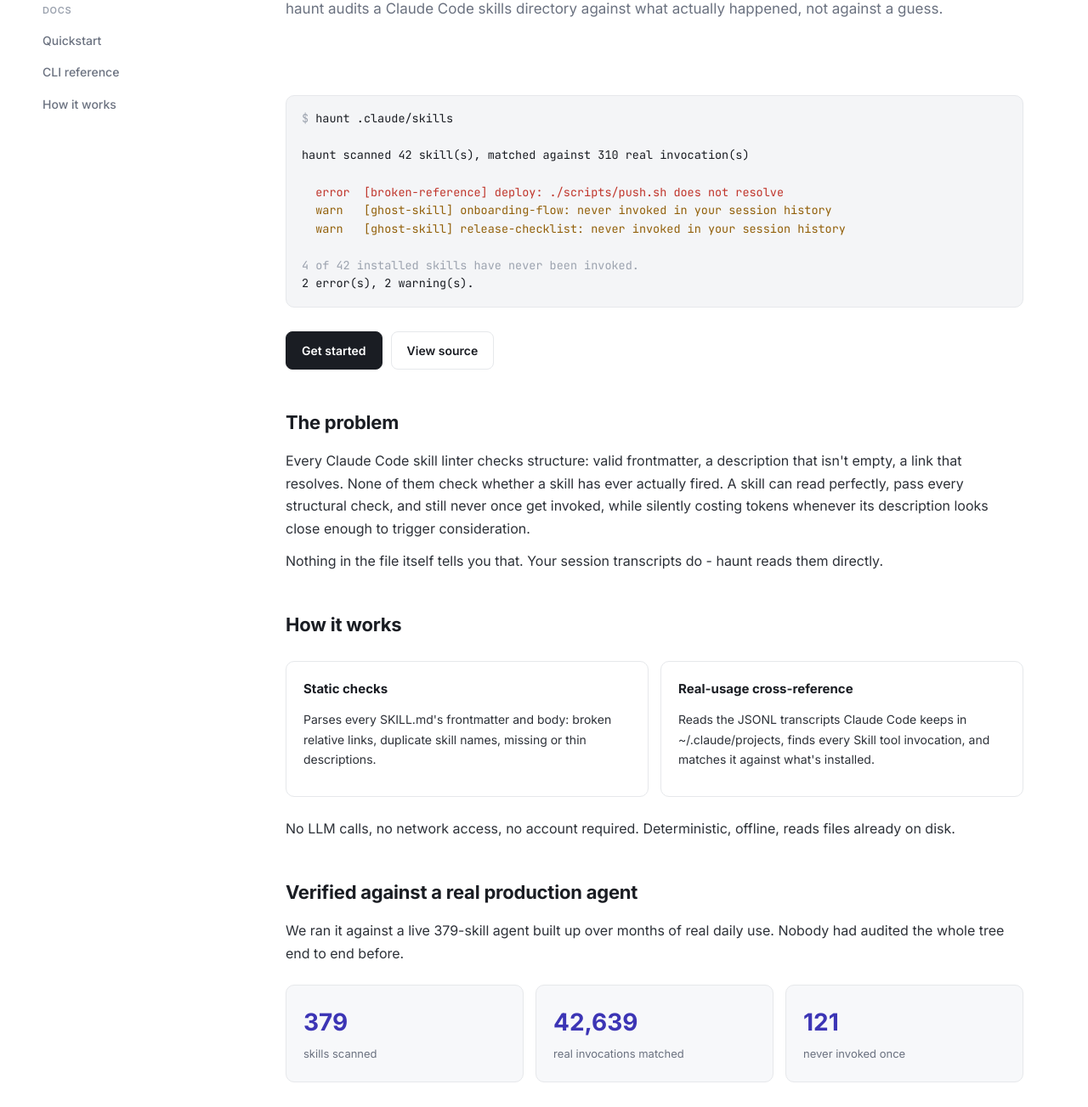
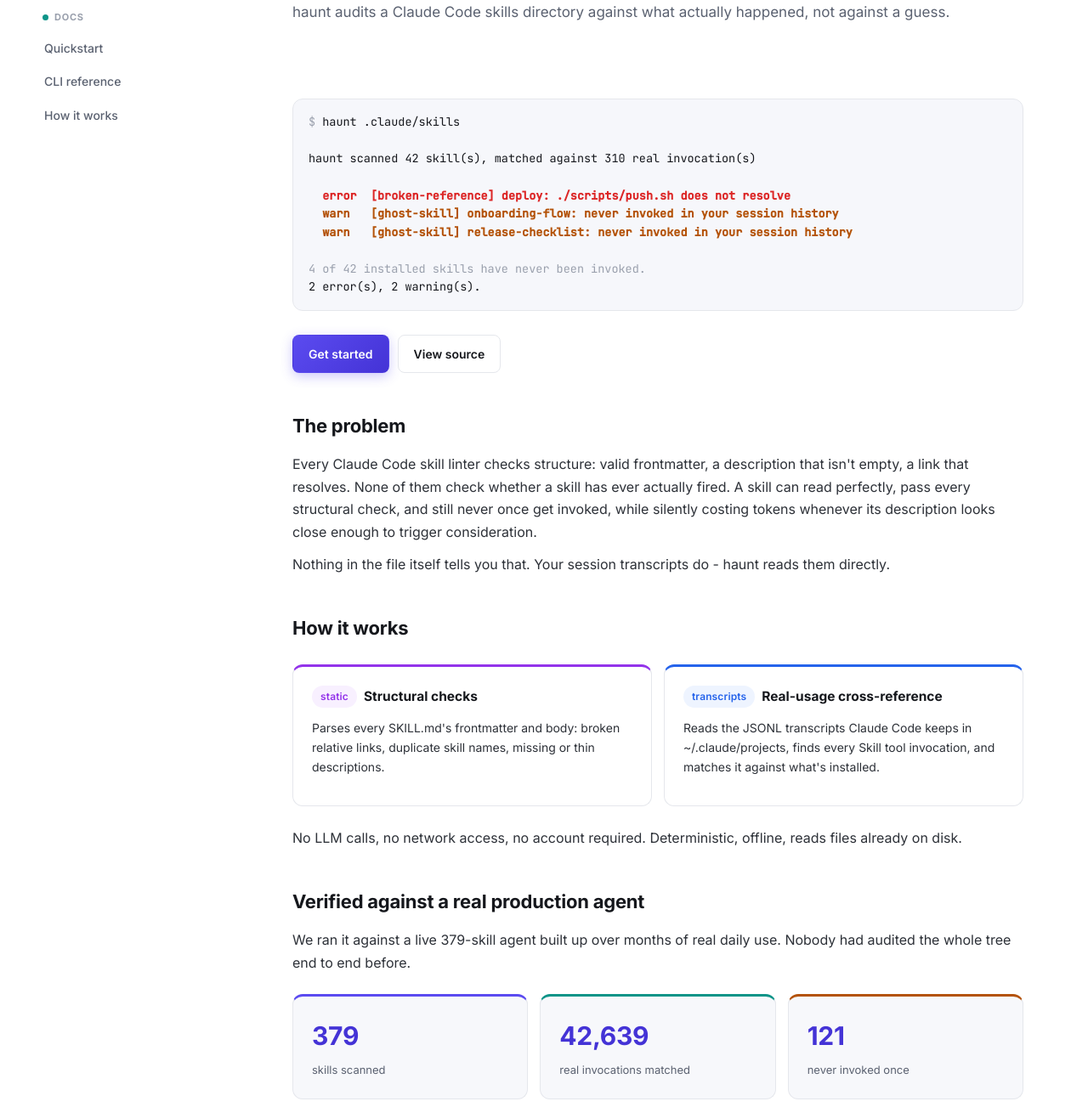
Before and after one commit to DavesarXKhushal/haunt, a plain HTML site: page site/index.html in a window 1280 px wide. Shown: the part 172-1475 px from the top of the page at 85% size. Drawn offline with Linux system fonts and the light colour scheme.

Commit message:
docs: richer color system, badges, gradient accents

```diff
--- a/site/index.html
+++ b/site/index.html
@@ -15,12 +15,13 @@
   </div>
 </div>
 <div class="layout">
-  <nav class="sidebar"><div class="group"><div class="group-label">Overview</div><a class="link active" href="index.html">Introduction</a></div><div class="group"><div class="group-label">Docs</div><a class="link" href="docs/quickstart.html">Quickstart</a><a class="link" href="docs/cli-reference.html">CLI reference</a><a class="link" href="docs/how-it-works.html">How it works</a></div></nav>
+  <nav class="sidebar"><div class="group"><div class="group-label"><span class="dot" style="background:var(--accent)"></span>Overview</div><a class="link active" href="index.html">Introduction</a></div><div class="group"><div class="group-label"><span class="dot" style="background:var(--teal)"></span>Docs</div><a class="link" href="docs/quickstart.html">Quickstart</a><a class="link" href="docs/cli-reference.html">CLI reference</a><a class="link" href="docs/how-it-works.html">How it works</a></div></nav>
   <main class="content">
     <h1>Find the skills haunting your context window</h1>
     <p class="subtitle">haunt audits a Claude Code skills directory against what actually happened, not against a guess.</p>
 
 <div class="hero">
+<div class="hero-glow"></div>
 <pre><span class="term-line-dim">$</span> haunt .claude/skills
 
 haunt scanned 42 skill(s), matched against 310 real invocation(s)
@@ -45,11 +46,11 @@ haunt scanned 42 skill(s), matched against 310 real invocation(s)
 <h2>How it works</h2>
 <div class="card-row">
   <div class="card">
-    <h4>Static checks</h4>
+    <h4><span class="badge badge-static">static</span> Structural checks</h4>
     <p>Parses every SKILL.md's frontmatter and body: broken relative links, duplicate skill names, missing or thin descriptions.</p>
   </div>
-  <div class="card">
-    <h4>Real-usage cross-reference</h4>
+  <div class="card blue">
+    <h4><span class="badge badge-transcripts">transcripts</span> Real-usage cross-reference</h4>
     <p>Reads the JSONL transcripts Claude Code keeps in ~/.claude/projects, finds every Skill tool invocation, and matches it against what's installed.</p>
   </div>
 </div>
@@ -59,12 +60,12 @@ haunt scanned 42 skill(s), matched against 310 real invocation(s)
 <p>We ran it against a live 379-skill agent built up over months of real daily use. Nobody had audited the whole tree end to end before.</p>
 <div class="grid-cards">
   <div class="stat-card"><span class="num">379</span><span class="label">skills scanned</span></div>
-  <div class="stat-card"><span class="num">42,639</span><span class="label">real invocations matched</span></div>
-  <div class="stat-card"><span class="num">121</span><span class="label">never invoked once</span></div>
+  <div class="stat-card alt"><span class="num">42,639</span><span class="label">real invocations matched</span></div>
+  <div class="stat-card warn"><span class="num">121</span><span class="label">never invoked once</span></div>
 </div>
 <p>One skill accounted for over 33,000 of those invocations by itself. The same run caught 10 broken file references and 24 descriptions too thin for an agent to route on.</p>
 
-    <footer class="page-footer">github.com/DavesarXKhushal/haunt</footer>
+    <footer class="page-footer"><a href="https://github.com/DavesarXKhushal/haunt">GitHub</a></footer>
   </main>
 </div>
 </body>
--- a/site/styles.css
+++ b/site/styles.css
@@ -2,21 +2,30 @@
 
 :root {
   --bg: #ffffff;
-  --bg-subtle: #f7f8fa;
-  --bg-code: #f4f5f7;
-  --border: #e6e8eb;
-  --text: #1a1d23;
-  --text-dim: #6b7280;
-  --text-faint: #9ca3af;
-  --accent: #4f46e5;
-  --accent-dark: #3c35b5;
-  --accent-soft: #eef0ff;
-  --red: #c0352b;
-  --red-soft: #fdecea;
-  --yellow: #92600a;
-  --yellow-soft: #fef6e7;
-  --radius: 10px;
-  --sidebar-w: 260px;
+  --bg-subtle: #f7f8fb;
+  --bg-code: #f6f7fb;
+  --border: #e5e7ec;
+  --text: #15171c;
+  --text-dim: #5b6271;
+  --text-faint: #9aa0ad;
+  --accent: #5b4bf0;
+  --accent-dark: #4433d6;
+  --accent-bright: #7c6cff;
+  --accent-soft: #efecff;
+  --teal: #0d9488;
+  --teal-soft: #e8f8f5;
+  --red: #dc2626;
+  --red-soft: #fef2f2;
+  --yellow: #b45309;
+  --yellow-soft: #fff7e6;
+  --green: #059669;
+  --green-soft: #ecfdf5;
+  --blue: #2563eb;
+  --blue-soft: #eef4ff;
+  --purple: #9333ea;
+  --purple-soft: #f8f0ff;
+  --radius: 12px;
+  --sidebar-w: 268px;
 }
 
 * { box-sizing: border-box; }
@@ -65,13 +74,13 @@ pre code { background: none; border: none; padding: 0; color: var(--text); }
 .topbar {
   position: fixed;
   top: 0; left: 0; right: 0;
-  height: 56px;
+  height: 60px;
   display: flex;
   align-items: center;
   justify-content: space-between;
-  padding: 0 24px;
-  background: rgba(255,255,255,0.92);
-  backdrop-filter: blur(8px);
+  padding: 0 28px;
+  background: rgba(255,255,255,0.88);
+  backdrop-filter: blur(10px);
   border-bottom: 1px solid var(--border);
   z-index: 20;
 }
@@ -81,57 +90,68 @@ pre code { background: none; border: none; padding: 0; color: var(--text); }
   align-items: center;
   gap: 10px;
   font-weight: 700;
-  font-size: 15px;
+  font-size: 15.5px;
   color: var(--text);
 }
 
 .topbar-brand .mark {
-  width: 20px; height: 20px;
-  border-radius: 5px;
-  background: linear-gradient(135deg, var(--accent), #8b85f0);
+  width: 24px; height: 24px;
+  border-radius: 7px;
+  background: linear-gradient(135deg, var(--accent-bright), var(--teal));
   display: inline-block;
+  box-shadow: 0 2px 10px rgba(91,75,240,0.35);
 }
 
 .topbar-right { display: flex; align-items: center; gap: 18px; font-size: 14px; }
-.topbar-right a { color: var(--text-dim); }
+.topbar-right a { color: var(--text-dim); font-weight: 500; }
 .topbar-right a:hover { color: var(--text); text-decoration: none; }
-.topbar-right a.gh { display: flex; align-items: center; gap: 6px; border: 1px solid var(--border); border-radius: 6px; padding: 5px 12px; color: var(--text); }
-.topbar-right a.gh:hover { background: var(--bg-subtle); text-decoration: none; }
+.topbar-right a.gh { display: flex; align-items: center; gap: 6px; border: 1px solid var(--border); border-radius: 7px; padding: 6px 14px; color: var(--text); background: var(--bg-subtle); }
+.topbar-right a.gh:hover { background: var(--accent-soft); border-color: var(--accent-bright); text-decoration: none; }
 
-.layout { display: flex; padding-top: 56px; max-width: 1240px; margin: 0 auto; }
+.layout { display: flex; padding-top: 60px; max-width: 1240px; margin: 0 auto; }
 
 .sidebar {
   width: var(--sidebar-w);
   flex-shrink: 0;
   padding: 32px 20px 60px;
   position: sticky;
-  top: 56px;
-  height: calc(100vh - 56px);
+  top: 60px;
+  height: calc(100vh - 60px);
   overflow-y: auto;
 }
 
-.sidebar .group { margin-bottom: 24px; }
+.sidebar .group { margin-bottom: 26px; }
 .sidebar .group-label {
+  display: flex;
+  align-items: center;
+  gap: 7px;
   font-size: 11px;
-  font-weight: 600;
+  font-weight: 700;
   text-transform: uppercase;
-  letter-spacing: 0.06em;
+  letter-spacing: 0.07em;
   color: var(--text-faint);
   padding: 0 10px;
   margin-bottom: 8px;
 }
 
+.sidebar .group-label .dot {
+  width: 7px; height: 7px;
+  border-radius: 50%;
+  display: inline-block;
+}
+
 .sidebar a {
   display: block;
-  padding: 7px 10px;
-  border-radius: 7px;
+  padding: 8px 10px;
+  border-radius: 8px;
   color: var(--text-dim);
   font-size: 14px;
   font-weight: 500;
+  border-left: 2px solid transparent;
 }
 
 .sidebar a:hover { background: var(--bg-subtle); text-decoration: none; color: var(--text); }
-.sidebar a.active { background: var(--accent-soft); color: var(--accent-dark); }
+.sidebar a.active { background: var(--accent-soft); color: var(--accent-dark); font-weight: 600; border-left: 2px solid var(--accent); }
 
 main.content {
   flex: 1;
@@ -154,15 +174,34 @@ main.content li { margin: 6px 0; }
   padding: 16px 18px;
   margin: 20px 0;
   font-size: 14.5px;
+  border-left: 3px solid var(--blue);
 }
 
-.callout.warn { background: var(--yellow-soft); border-color: #f3dca0; }
+.callout.warn { background: var(--yellow-soft); border-color: #f3dca0; border-left: 3px solid var(--yellow); }
 .callout strong { color: var(--text); }
 
+.badge {
+  display: inline-flex;
+  align-items: center;
+  gap: 5px;
+  padding: 3px 10px;
+  border-radius: 999px;
+  font-size: 12px;
+  font-weight: 600;
+  letter-spacing: 0.01em;
+}
+
+.badge-error { background: var(--red-soft); color: var(--red); }
+.badge-warn { background: var(--yellow-soft); color: var(--yellow); }
+.badge-static { background: var(--purple-soft); color: var(--purple); }
+.badge-transcripts { background: var(--blue-soft); color: var(--blue); }
+.badge-ok { background: var(--green-soft); color: var(--green); }
+
 table { width: 100%; border-collapse: collapse; font-size: 14px; margin: 16px 0 28px; }
-th, td { text-align: left; padding: 10px 14px; border-bottom: 1px solid var(--border); vertical-align: top; }
+th, td { text-align: left; padding: 11px 14px; border-bottom: 1px solid var(--border); vertical-align: top; }
 th { color: var(--text-dim); font-weight: 600; font-size: 12.5px; text-transform: uppercase; letter-spacing: 0.04em; background: var(--bg-subtle); }
 tr:last-child td { border-bottom: none; }
+tr:hover td { background: var(--bg-subtle); }
 
 .grid-cards {
   display: grid;
@@ -174,23 +213,47 @@ tr:last-child td { border-bottom: none; }
 .stat-card {
   border: 1px solid var(--border);
   border-radius: var(--radius);
-  padding: 20px;
+  padding: 22px;
   background: var(--bg-subtle);
+  border-top: 3px solid var(--accent);
 }
 
-.stat-card .num { font-size: 28px; font-weight: 700; color: var(--accent-dark); display: block; }
-.stat-card .label { font-size: 13px; color: var(--text-dim); margin-top: 2px; }
+.stat-card.alt { border-top-color: var(--teal); }
+.stat-card.warn { border-top-color: var(--yellow); }
+
+.stat-card .num { font-size: 30px; font-weight: 700; color: var(--accent-dark); display: block; letter-spacing: -0.01em; }
+.stat-card .label { font-size: 13px; color: var(--text-dim); margin-top: 4px; }
 
 .card-row { display: grid; grid-template-columns: 1fr 1fr; gap: 14px; margin: 24px 0; }
 .card {
   border: 1px solid var(--border);
   border-radius: var(--radius);
-  padding: 20px;
+  padding: 22px;
+  border-top: 3px solid var(--purple);
 }
-.card h4 { margin: 0 0 6px; font-size: 15px; }
+.card.blue { border-top-color: var(--blue); }
+.card h4 { margin: 0 0 6px; font-size: 15.5px; display: flex; align-items: center; gap: 8px; }
 .card p { margin: 0; font-size: 14px; color: var(--text-dim); }
 
 .btn-row { display: flex; gap: 10px; margin: 28px 0; flex-wrap: wrap; }
+
+.hero {
+  padding: 36px 0 0;
+  position: relative;
+}
+
+.hero-glow {
+  position: absolute;
+  top: -80px;
+  left: -120px;
+  width: 520px;
+  height: 320px;
+  background: radial-gradient(circle, rgba(124,108,255,0.16), rgba(13,148,136,0.08) 60%, transparent 75%);
+  filter: blur(20px);
+  z-index: -1;
+  pointer-events: none;
+}
+
 .btn {
   padding: 10px 18px;
   border-radius: 8px;
@@ -198,15 +261,13 @@ tr:last-child td { border-bottom: none; }
   font-weight: 600;
   border: 1px solid var(--border);
 }
-.btn-primary { background: var(--text); color: #fff; border-color: var(--text); }
-.btn-primary:hover { opacity: 0.9; text-decoration: none; }
+.btn-primary { background: linear-gradient(135deg, var(--accent), var(--accent-dark)); color: #fff; border-color: transparent; box-shadow: 0 4px 14px rgba(91,75,240,0.3); }
+.btn-primary:hover { opacity: 0.92; text-decoration: none; }
 .btn-ghost { color: var(--text); }
 .btn-ghost:hover { background: var(--bg-subtle); text-decoration: none; }
 
-.hero { padding: 36px 0 0; }
-
-.term-line-err { color: var(--red); }
-.term-line-warn { color: var(--yellow); }
+.term-line-err { color: var(--red); font-weight: 600; }
+.term-line-warn { color: var(--yellow); font-weight: 600; }
 .term-line-dim { color: var(--text-faint); }
 
 .page-nav {
```
Also changed, not shown: site/docs/cli-reference.html (+8 -8 lines), site/docs/how-it-works.html (+2 -2 lines), site/docs/quickstart.html (+2 -2 lines), 1 other file.
